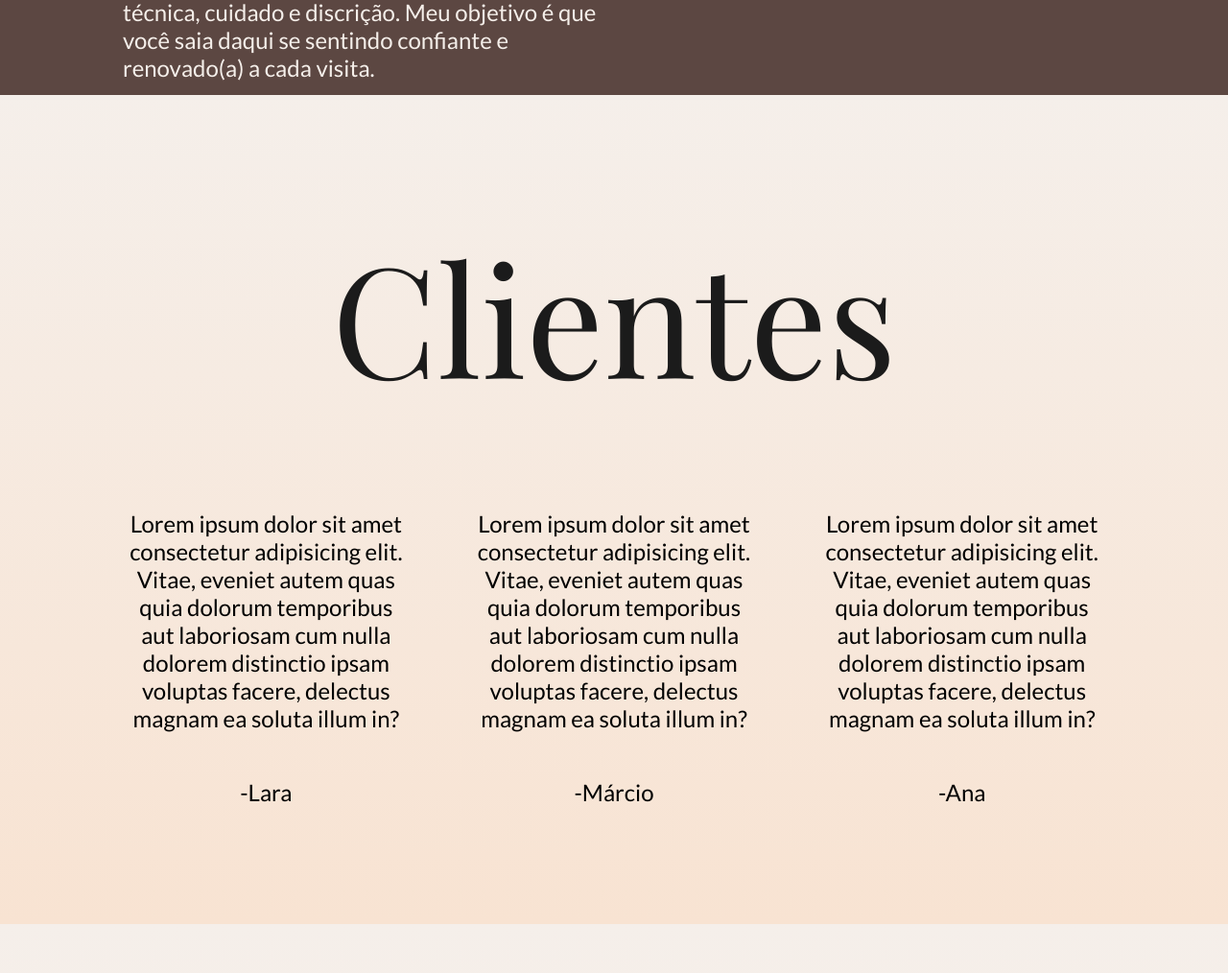
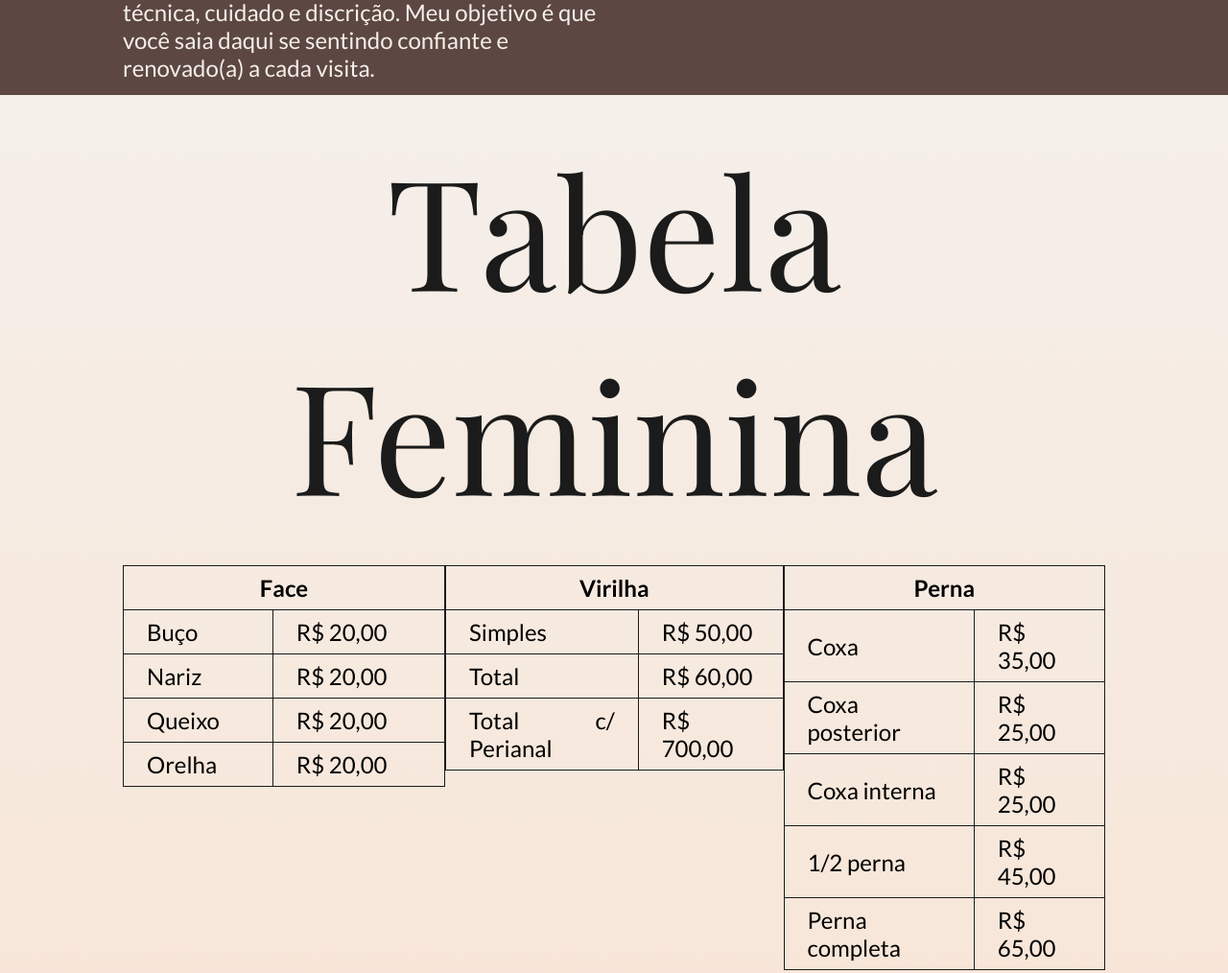
Before and after one commit to lucasbernardes26/projeto-epilacao, a plain HTML site: page index.html in a window 1280 px wide. Shown: the part 1328-2342 px from the top of the page at 96% size. Drawn offline with nearby package versions, Linux system fonts and the light colour scheme; a web font is replaced by a local one.

Commit message:
sessao de clientes retirada

```diff
--- a/index.html
+++ b/index.html
@@ -42,7 +42,7 @@
             <img src="/img/epilacao.jpg" alt="" srcset="" class="about__img">
         </section>
 
-        <section id="clients">
+        <!-- <section id="clients">
             <h1 class="about__text__head clients__head">Clientes</h1>
 
             <div class="clients__comments">
@@ -60,7 +60,7 @@
                     <p>-Ana</p>
                 </div>
             </div>
-        </section>
+        </section> -->
 
         <div id="prices">
         <section class="prices__fem">
```
